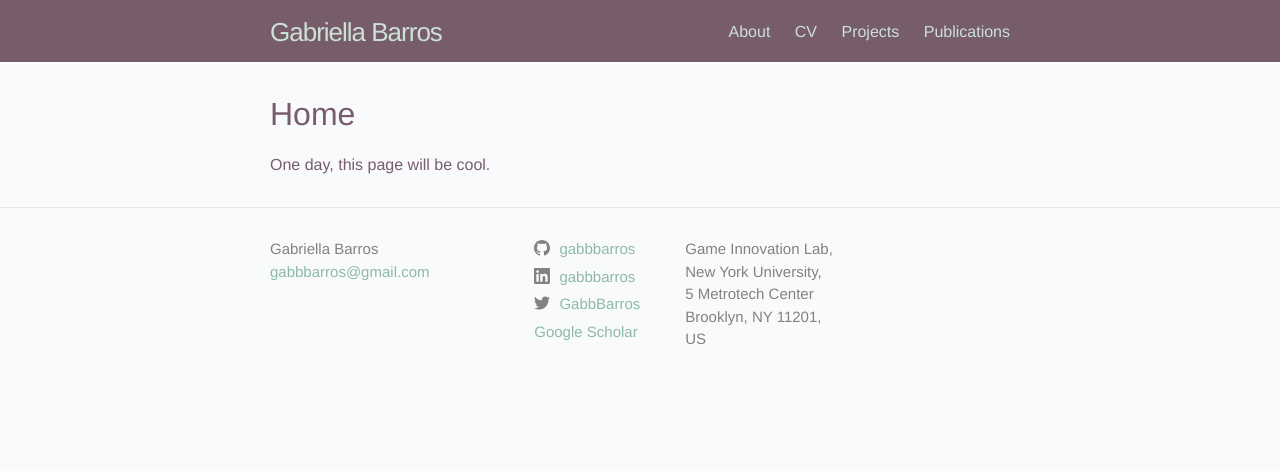
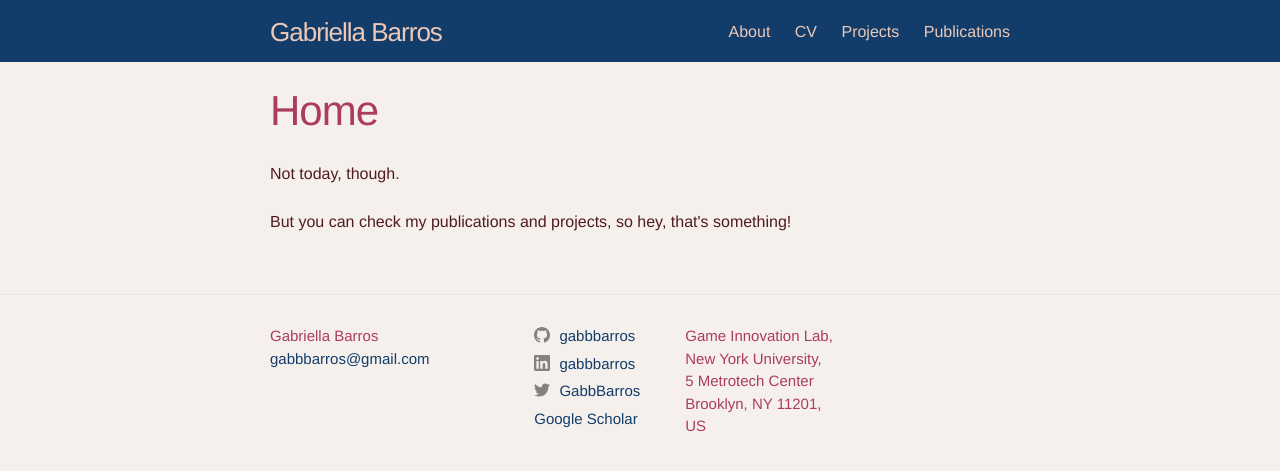
Before and after one commit to gabbbarros/gabbbarros.github.io, a Jekyll site: the page built from index.html, in a window 1280 px wide. Shown: the top 471 px of the page. Built offline with Jekyll 4.4.1, drawn with Linux system fonts in a browser that asks for light colours.

Commit message:
changing color scheme

```diff
--- a/_sass/minima.scss
+++ b/_sass/minima.scss
@@ -21,26 +21,34 @@ $accent2-c: #ffffff !default;
 $accent3-c: #ffffff !default;
 $accent4-c: #ffffff !default;
 
+$s-light: #ede2dc !default;
+$s-blue: #123d6a !default;
+$s-pink: #ab3b61 !default;
+$s-grey: #bbb2b5 !default;
+$s-beige: #edc8b8 !default;
+$s-dark: #4f1b1d !default;
+
 $white-color: #f9fafc !default;
 $yellow-color: #a2798f !default;
 $red-color: #8EB9A8 !default;
 $red-color-light: lighten(#8EB9A8, 20%) !default;
 
-$blue-color-dark: #775D6A !default;
+$blue-color-dark: #375D6A !default;
 $blue-color-light: #8EB9A8 !default;
 $blue-color: #F4828C !default;
 
-$text-color:  $blue-color-dark !default;//#111 !default;
-$background-color: $white-color !default;//#fdfdfd !default;
+$text-title-color: $s-pink !default;
+$text-color:  $s-dark !default;//#111 !default;
+$background-color: lighten($s-light,5%) !default;//#fdfdfd !default;
 $brand-color:      #2980B9 !default;//#2a7ae2 !default;
 
-$header-color: $blue-color-dark !default;
-$header-text-color: $red-color-light !default;
+$header-color: $s-blue !default;
+$header-text-color: $s-beige !default;
 $header-top: $header-color !default;
 $header-bottom: $header-color !default;
 
-$link: $red-color !default;
-$link-visited: darken($red-color, 25%) !default;//$red-color-light !default;$red-color-light !default;
+$link: $s-blue !default;
+$link-visited: $s-grey !default;//darken($s-blue, 25%) !default;//$red-color-light !default;$red-color-light !default;
 
 $grey-color:       #828282 !default;
 $grey-color-light: lighten($grey-color, 40%) !default;
--- a/_sass/minima/_layout.scss
+++ b/_sass/minima/_layout.scss
@@ -135,7 +135,7 @@
 
 .footer-col-wrapper {
   @include relative-font-size(0.9375);
-  color: $grey-color;
+  color: $s-pink;
   margin-left: -$spacing-unit / 2;
   @extend %clearfix;
 }
@@ -422,7 +422,7 @@ carrousel
   @include relative-font-size(2.625);
   letter-spacing: -1px;
   line-height: 1;
-
+color: $text-title-color;
   @include media-query($on-laptop) {
     @include relative-font-size(2.25);
   }
--- a/index.html
+++ b/index.html
@@ -2,11 +2,15 @@
 # You don't need to edit this file, it's empty on purpose.
 # Edit theme's home layout instead if you wanna make some changes
 # See: https://jekyllrb.com/docs/themes/#overriding-theme-defaults
-layout: home
-nav: Home
+layout: page
+nav: One day, this page will be cool.
 order: 1
 title: Home
 exclude: true
 ---
 
-One day, this page will be cool.
+Not today, though.
+
+<br><br>
+
+But you can check my publications and projects, so hey, that's something!
```
